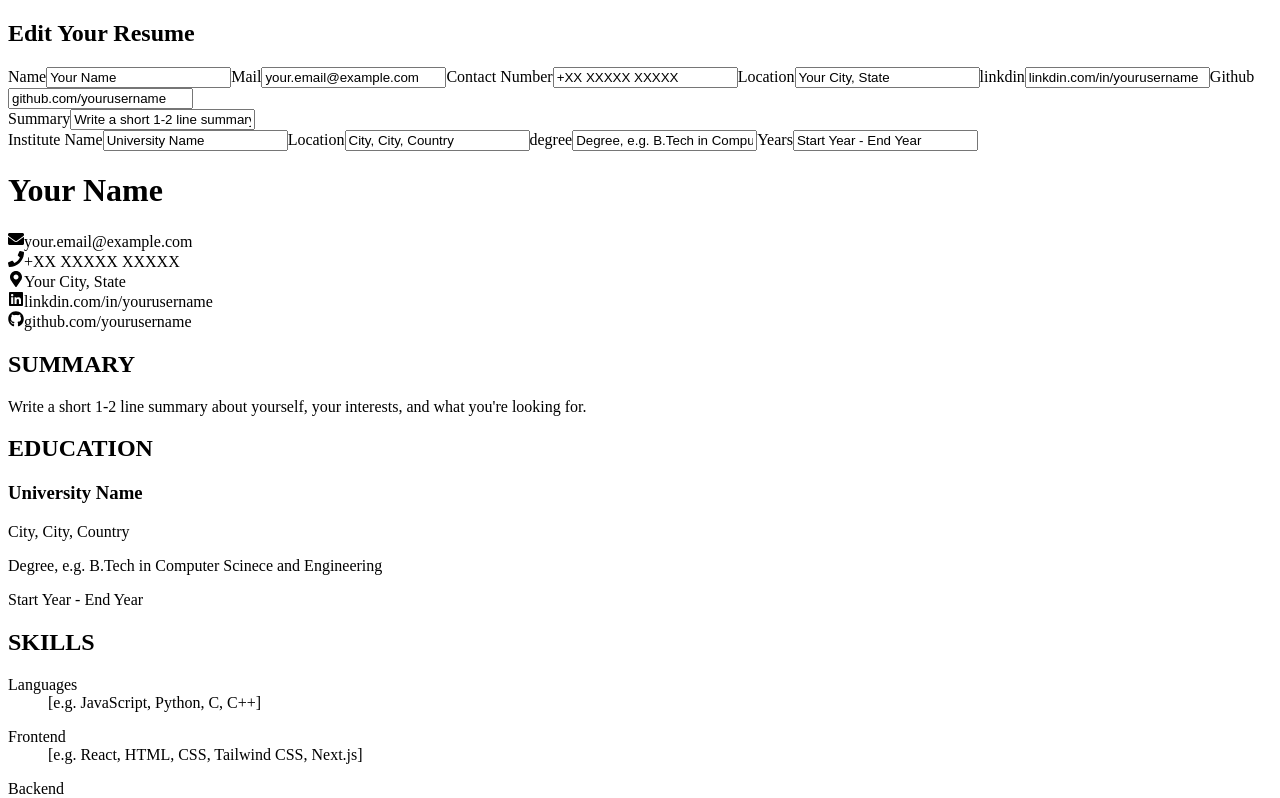
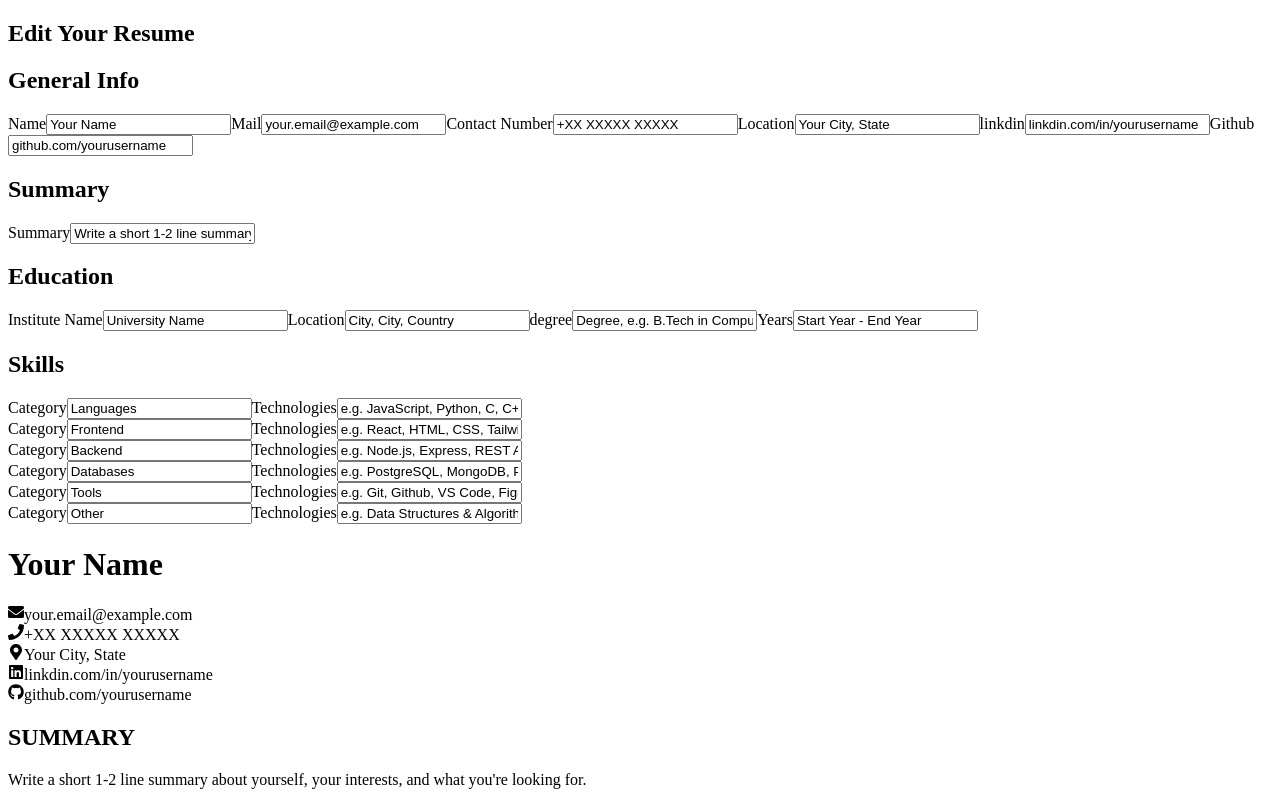
Before and after one commit to akshat-tyagi1/cvv-application, a React (Vite) app: page / in a window 1280 px wide. Shown: the top 798 px of the page. Built offline with nearby package versions, Linux system fonts and the light colour scheme.

Commit message:
feat: add skills form

```diff
--- a/src/App.jsx
+++ b/src/App.jsx
@@ -169,7 +169,7 @@ function App() {
 
   return (
     <div>
-      <Sidebar generalInfo={generalInfo} setGeneralInfo={setGeneralInfo} summary={summary} setSummary={setSummary} education={education} setEducation={setEducation}/>
+      <Sidebar generalInfo={generalInfo} setGeneralInfo={setGeneralInfo} summary={summary} setSummary={setSummary} education={education} setEducation={setEducation} skills={skills} setSkills={setSkills}/>
       <GeneralInfo generalInfo={generalInfo} />
       <Summary summary={summary} />
       <Education education={education} />
--- a/src/components/sidebar.jsx
+++ b/src/components/sidebar.jsx
@@ -1,6 +1,7 @@
 import GeneralInfoForm from "./generalInfoForm";
 import SummaryForm from "./summaryForm";
 import EducationForm from "./educationForm";
+import SkillsForm from "./skillsForm";
 
 function Sidebar({
   generalInfo,
@@ -9,20 +10,28 @@ function Sidebar({
   setSummary,
   education,
   setEducation,
+  skills,
+  setSkills
 }) {
   return (
     <div>
       <h2>Edit Your Resume</h2>
 
       <form action="">
+        <h2>General Info</h2>
         <GeneralInfoForm
           generalInfo={generalInfo}
           setGeneralInfo={setGeneralInfo}
         />
 
+        <h2>Summary</h2>
         <SummaryForm summary={summary} setSummary={setSummary} />
 
+        <h2>Education</h2>
         <EducationForm education={education} setEducation={setEducation} />
+
+        <h2>Skills</h2>
+        <SkillsForm skills={skills} setSkills={setSkills} />
       </form>
     </div>
   );
--- a/src/components/skills.jsx
+++ b/src/components/skills.jsx
@@ -5,7 +5,7 @@ function Skills({skills}) {
             {skills.map(({id, category, technologies}) => (
                 <dl key={id} className="skill-row">
                     <dt>{category}</dt>
-                    <dd>[{technologies}]</dd>
+                    <dd>{technologies}</dd>
                 </dl>
             ))}
         </section>
--- /dev/null
+++ b/src/components/skillsForm.jsx
@@ -0,0 +1,42 @@
+function SkillsForm({ skills, setSkills }) {
+  return (
+    <div>
+      {skills.map(({ id, category, technologies }) => (
+        <div key={id}>
+          <label htmlFor="">Category</label>
+          <input
+            type="text"
+            value={category}
+            onChange={(e) =>
+              setSkills(
+                skills.map((skill) =>
+                  skill.id === id
+                    ? { ...skill, category: e.target.value }
+                    : skill,
+                ),
+              )
+            }
+          />
+
+          <label htmlFor="">Technologies</label>
+          <input
+            type="text"
+            value={technologies}
+            onChange={(e) =>
+              setSkills(
+                skills.map((skill) =>
+                  skill.id === id
+                    ? { ...skill, technologies: e.target.value }
+                    : skill,
+                ),
+              )
+            }
+          />
+
+        </div>
+      ))}
+    </div>
+  );
+}
+
+export default SkillsForm;
```
